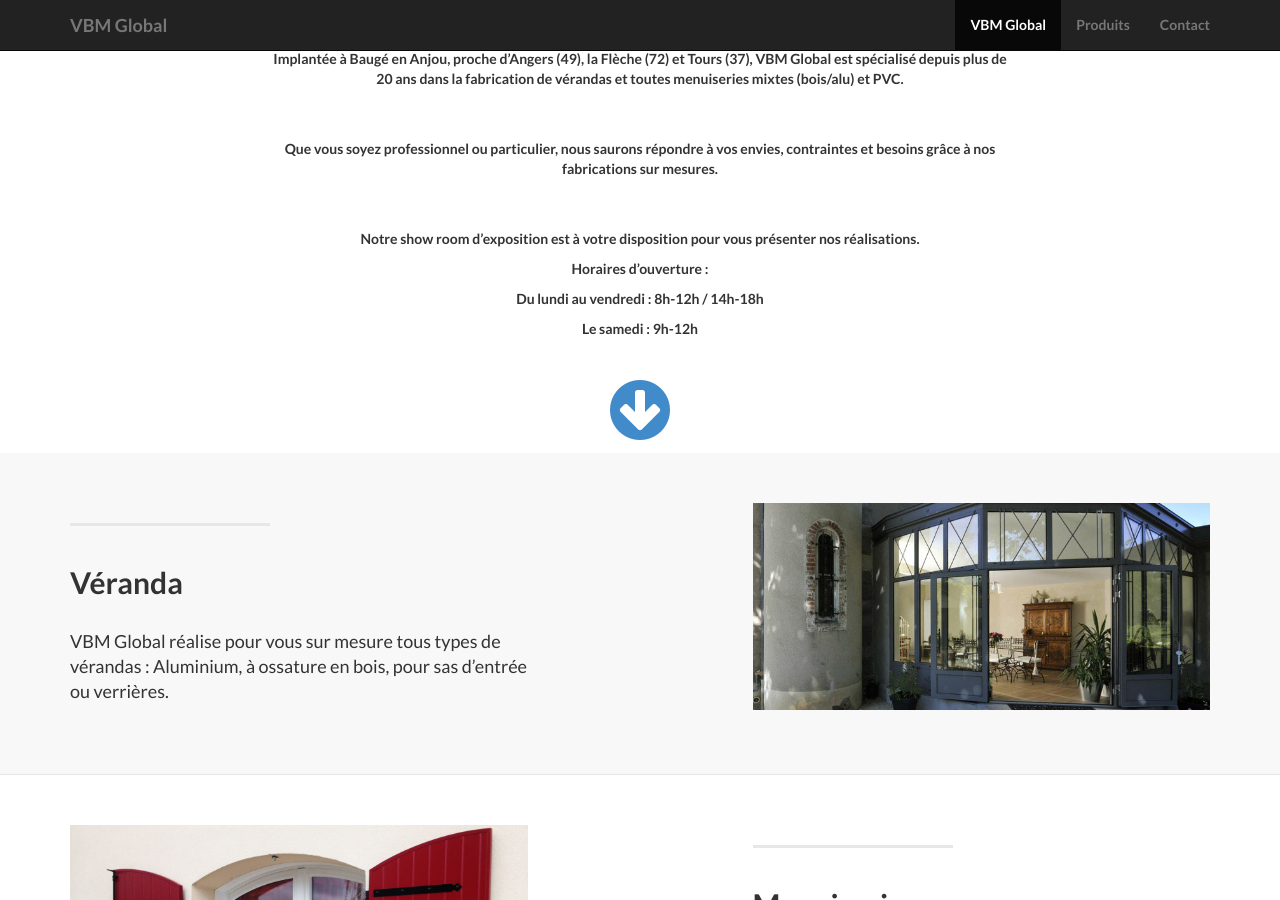
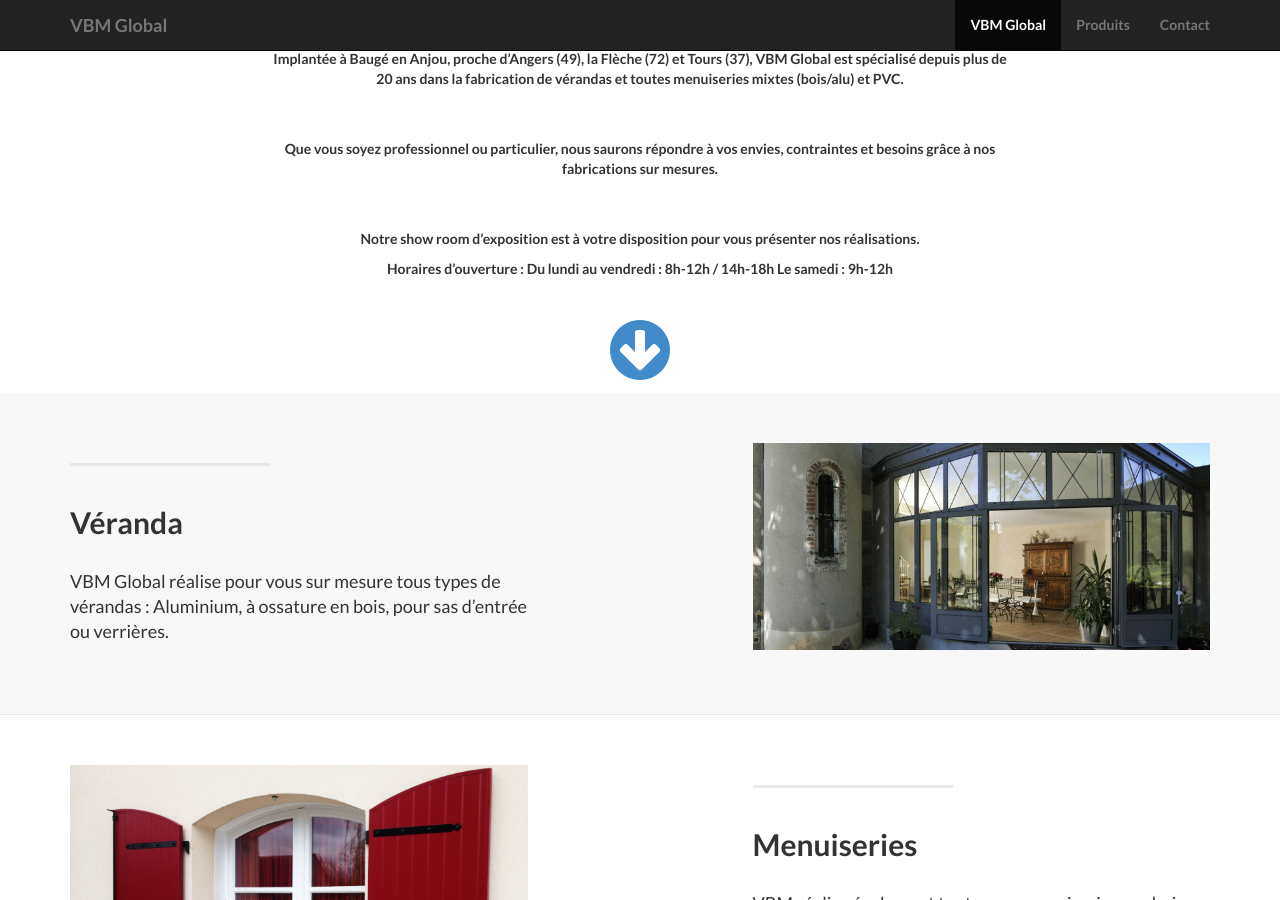
Before and after one commit to juanitito/vbm-landing, a Jekyll site: the page built from index.html, in a window 1280 px wide and 900 px high, scrolled down 1036 px. Built offline with Jekyll 4.4.1, drawn with Linux system fonts in a browser that asks for light colours; nearby versions of some CDN libraries; library files that are not in the unit come from our copies.

```diff
--- a/_includes/about.html
+++ b/_includes/about.html
@@ -11,9 +11,9 @@
                 <p>Que vous soyez professionnel ou particulier, nous saurons répondre à vos envies, contraintes et besoins grâce à nos fabrications sur mesures.</p>
                 <br></br>
                 <p>Notre show room d’exposition est à votre disposition pour vous présenter nos réalisations.</p>
-                <p>Horaires d’ouverture :</p>
-                <p>Du lundi au vendredi : 8h-12h / 14h-18h</p>
-                <p>Le samedi : 9h-12h</p>
+                <p>Horaires d’ouverture :
+                Du lundi au vendredi : 8h-12h / 14h-18h
+                Le samedi : 9h-12h</p>
                 <br/>
                 <a href="#services" class="btn"><i class="fa fa-arrow-circle-down fa-5x" aria-hidden="true"></i></a>
               </div>
```
